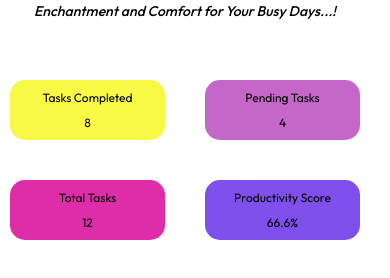
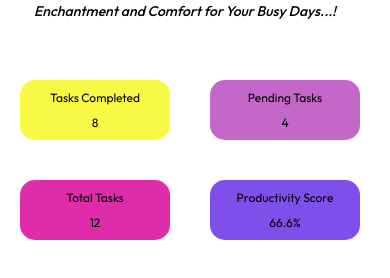
Before and after one commit to udarasahan/CodeAlpha_Todo_List_Frontend, a React (Vite) app: page /home in a window 390 px wide. Shown: the part 316-594 px from the top of the page. Built offline with nearby package versions, Linux system fonts and the light colour scheme; a small style sheet from the web is missing.

Commit message:
detail display modify 1

```diff
--- a/src/Pages/Home/Home.css
+++ b/src/Pages/Home/Home.css
@@ -124,4 +124,7 @@
     .detail-display {
         font-size: 12px;
     }
+    .details-display {
+        margin-left: 10px;
+    }
 }
```
